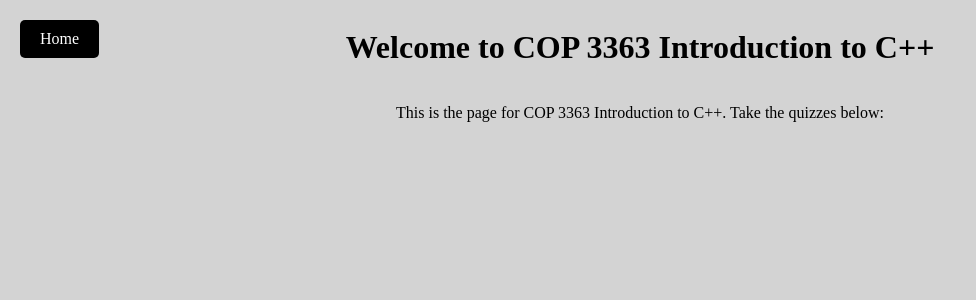
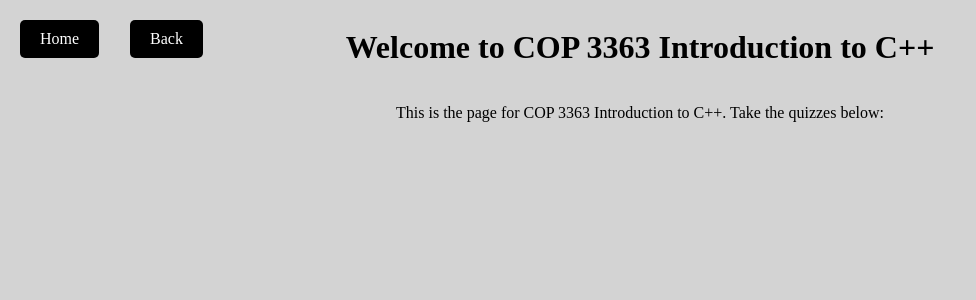
Before and after one commit to borvath/Flask_QuizWebsite, a Flask app: page /class/cop3363 in a window 1280 px wide. Shown: the top 300 px of the page, without its empty margins (0-976 px from the left). Run offline with Flask 3, Linux system fonts and the light colour scheme.

Commit message:
back button

```diff
--- a/static/styles/pages.css
+++ b/static/styles/pages.css
@@ -21,3 +21,13 @@ h1.set-title {
     text-decoration: none;
     border-radius: 5px;
 }
+.back-button {
+    position: absolute;
+    top: 20px;
+    left: 130px;
+    background-color: black;
+    color: white;
+    padding: 10px 20px;
+    text-decoration: none;
+    border-radius: 5px;
+}
--- a/templates/class_details.html
+++ b/templates/class_details.html
@@ -8,6 +8,7 @@
 </head>
 <body>
     <a href="/" class="home-button" >Home</a>
+    <a href="/class" class="back-button" >Back</a>
 
     <h1>Welcome to {{ class_name }}</h1>
     <p>This is the page for {{ class_name }}. Take the quizzes below:</p>
```
